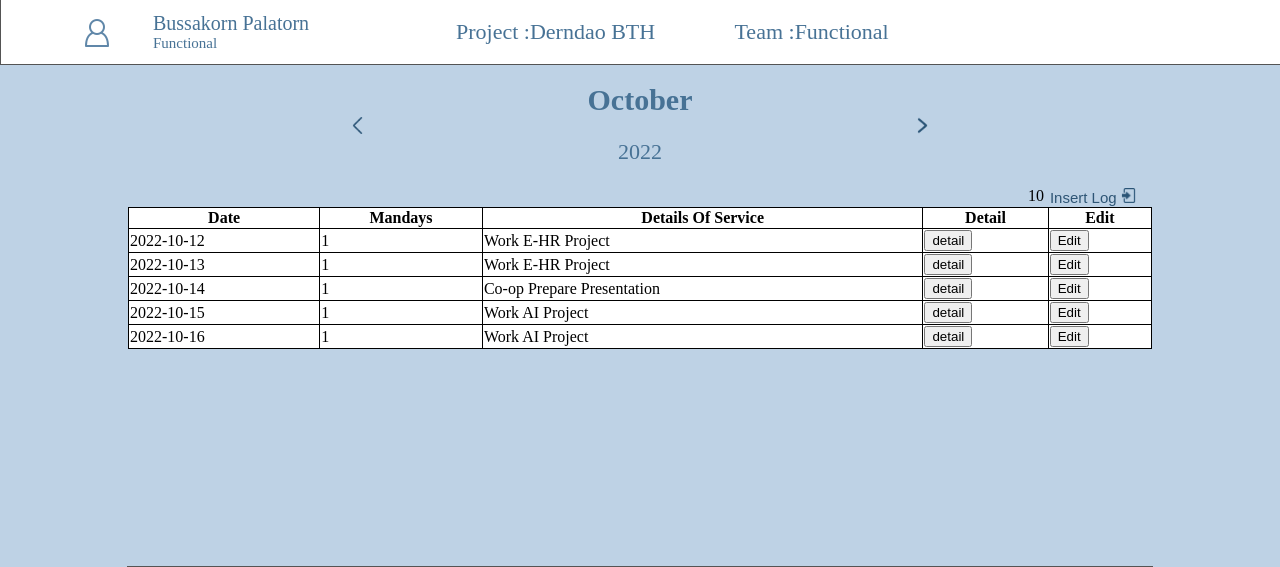
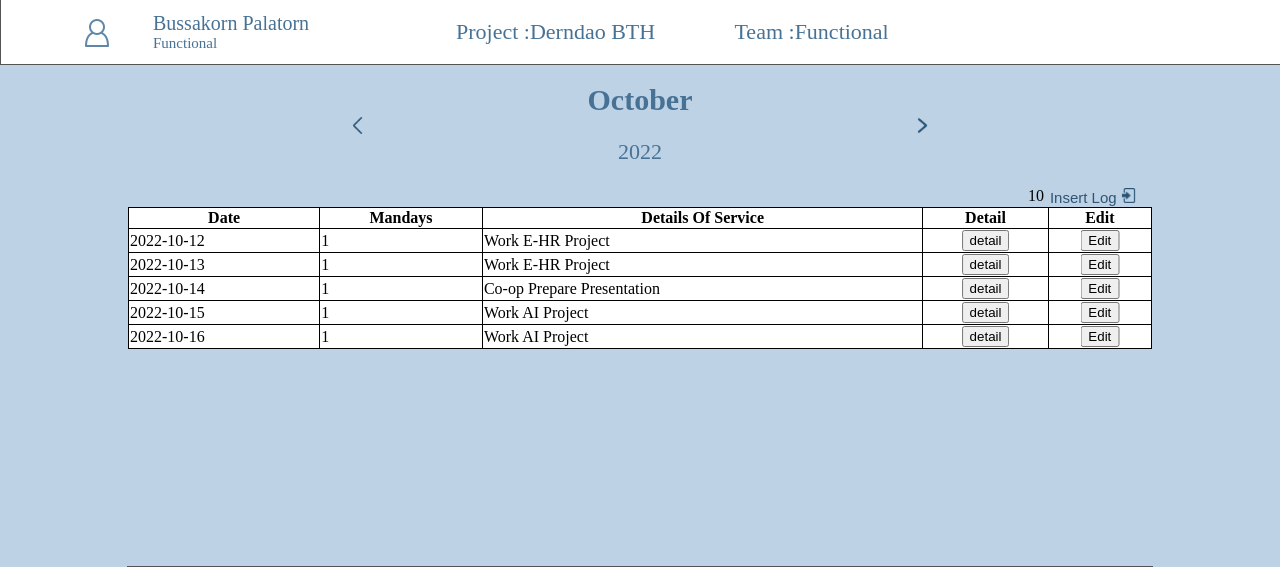
Before and after one commit to KantaphongP/E-HR_System, a PHP site: page / in a window 1280 px wide. Shown: the part 129-696 px from the top of the page. Run offline with PHP 8.4, Linux system fonts and the light colour scheme; data comes from the database, SQL or seed files in the repository.

Commit message:
Update timesheet.php

```diff
--- a/views/timesheet/timesheet.php
+++ b/views/timesheet/timesheet.php
@@ -165,6 +165,11 @@ body{
 .pre , .mon , .nex{
     display : flex;
 
+}
+.table button{
+    position: relative;
+    left: 50%;
+    transform: translateX(-50%);
 }
 table, th, td {
   border: 1px solid black;
```
